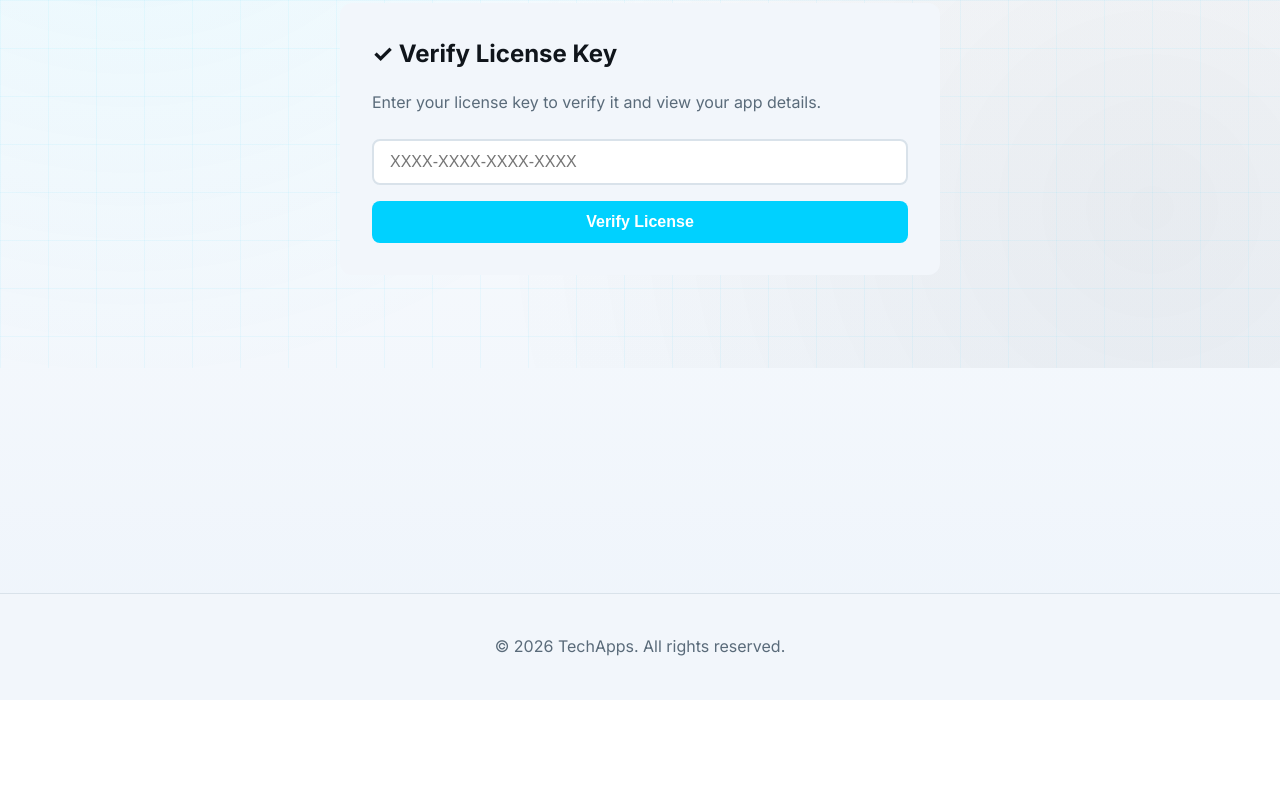
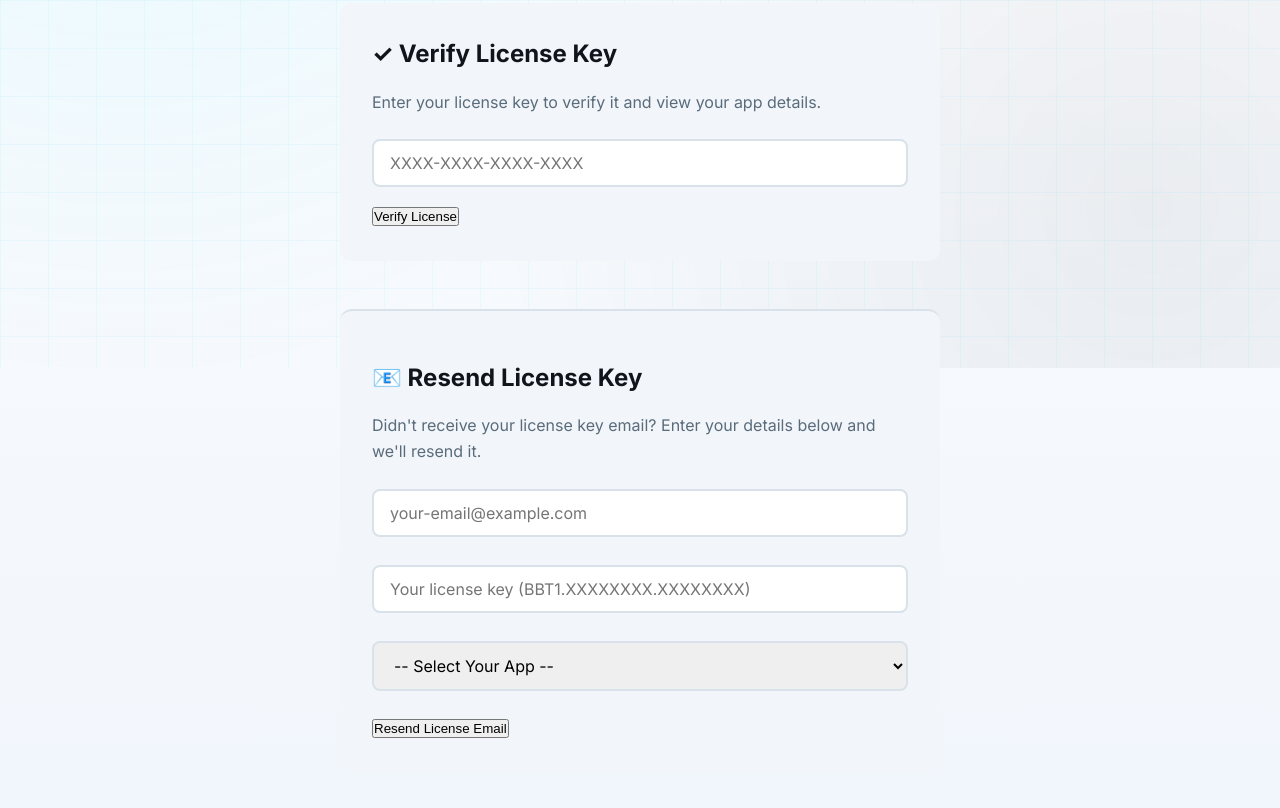
Before and after one commit to xtruelegend/LandingPage, a website: page public/downloads.html in a window 1280 px wide. Shown: the part 432-1240 px from the top of the page. Before the commit the page ends 1132 px from the top, so only its background shows below. Drawn offline with Linux system fonts and the light colour scheme; no server answers.

Commit message:
Add resend license key feature to downloads page for customers

```diff
--- a/public/downloads.html
+++ b/public/downloads.html
@@ -128,6 +128,13 @@
         font-size: 16px;
         margin-bottom: 16px;
         box-sizing: border-box;
+        font-family: inherit;
+      }
+
+      .license-input:focus {
+        outline: none;
+        border-color: var(--primary);
+      }
       }
 
       .license-btn {
@@ -217,6 +224,36 @@
             <button class="license-btn" onclick="verifyLicenseKey()">Verify License</button>
             <div id="licenseResult" class="license-result"></div>
           </div>
+
+          <div class="license-section" style="margin-top: 48px; padding-top: 48px; border-top: 2px solid var(--border);">
+            <h2>📧 Resend License Key</h2>
+            <p>Didn't receive your license key email? Enter your details below and we'll resend it.</p>
+            <input
+              type="email"
+              id="resendEmail"
+              class="license-input"
+              placeholder="your-email@example.com"
+            />
+            <input
+              type="text"
+              id="resendKey"
+              class="license-input"
+              placeholder="Your license key (BBT1.XXXXXXXX.XXXXXXXX)"
+              style="margin-top: 12px;"
+            />
+            <select id="resendApp" class="license-input" style="margin-top: 12px;">
+              <option value="">-- Select Your App --</option>
+              <option value="BudgetXT">BudgetXT</option>
+              <option value="AgendaXT">AgendaXT</option>
+              <option value="InventoryXT">InventoryXT</option>
+              <option value="FileSorterXT">FileSorterXT</option>
+              <option value="BookedXT">BookedXT</option>
+              <option value="PanicXT">PanicXT</option>
+              <option value="RoccoXT">RoccoXT</option>
+            </select>
+            <button class="license-btn" onclick="resendLicenseKey()" style="margin-top: 12px;">Resend License Email</button>
+            <div id="resendResult" class="license-result"></div>
+          </div>
         </section>
       </div>
     </main>
@@ -283,10 +320,65 @@
         }
       }
 
+      async function resendLicenseKey() {
+        const email = document.getElementById("resendEmail").value.trim();
+        const key = document.getElementById("resendKey").value.trim();
+        const appName = document.getElementById("resendApp").value.trim();
+        const resultDiv = document.getElementById("resendResult");
+
+        if (!email || !key || !appName) {
+          resultDiv.className = "license-result error";
+          resultDiv.textContent = "Please fill in all fields (email, license key, and app name).";
+          return;
+        }
+
+        resultDiv.className = "license-result";
+        resultDiv.textContent = "Sending license key email...";
+        resultDiv.style.display = "block";
+
+        try {
+          const response = await fetch("/api/resend-key", {
+            method: "POST",
+            headers: { "Content-Type": "application/json" },
+            body: JSON.stringify({
+              email: email,
+              licenseKey: key.toUpperCase(),
+              appName: appName
+            })
+          });
+
+          const data = await response.json();
+
+          if (response.ok && data.success) {
+            resultDiv.className = "license-result success";
+            resultDiv.innerHTML = `
+              <strong>✓ Email Sent!</strong><br>
+              Your license key has been resent to <strong>${email}</strong>.<br>
+              Check your inbox (or spam folder) for the receipt and download link.
+            `;
+            document.getElementById("resendEmail").value = "";
+            document.getElementById("resendKey").value = "";
+            document.getElementById("resendApp").value = "";
+          } else {
+            resultDiv.className = "license-result error";
+            resultDiv.textContent = `✗ Error: ${data.error || "Failed to resend email"}`;
+          }
+        } catch (error) {
+          resultDiv.className = "license-result error";
+          resultDiv.textContent = "Error sending email. Please try again.";
+          console.error("Resend error:", error);
+        }
+      }
+
       // Allow Enter key to verify
       document.getElementById("licenseKeyInput").addEventListener("keypress", function(e) {
         if (e.key === "Enter") verifyLicenseKey();
       });
+
+      // Allow Enter key to resend
+      document.getElementById("resendKey").addEventListener("keypress", function(e) {
+        if (e.key === "Enter") resendLicenseKey();
+      });
     </script>
   </body>
 </html>
```
